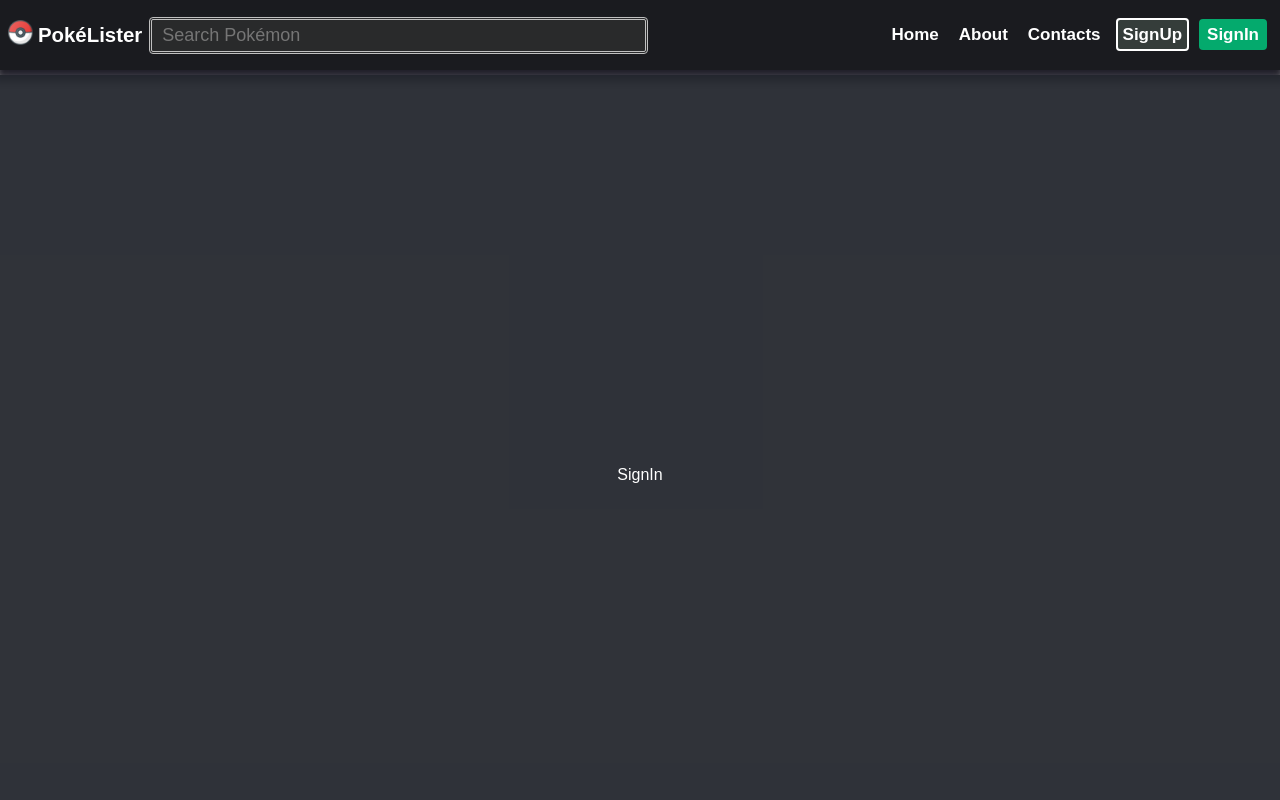
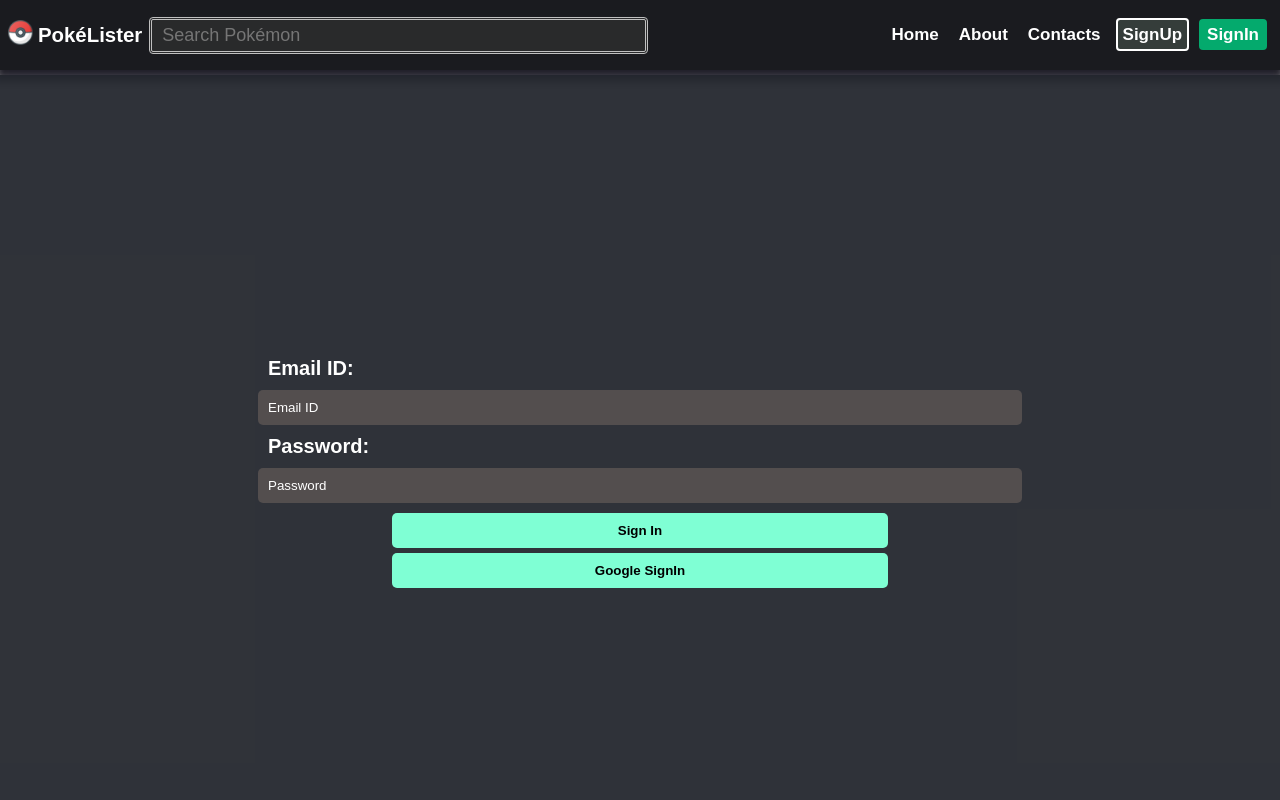
Before and after one commit to lordvader501/pokelister, a React (Vite) app: page /pokelister/signin in a window 1280 px wide. Shown: the top 800 px of the page. Built offline with nearby package versions, Linux system fonts and the light colour scheme; no server answers.

Commit message:
added signup authentication using firebase

```diff
--- a/package.json
+++ b/package.json
@@ -15,6 +15,7 @@
   "devDependencies": {
     "@parcel/transformer-sass": "^2.9.3",
     "@reduxjs/toolkit": "^1.9.5",
+    "@types/firebase": "^3.2.1",
     "@types/react": "^18.2.14",
     "@types/react-dom": "^18.2.6",
     "@types/react-redux": "^7.1.25",
--- a/src/components/SignInAndSignUp/SignIn.tsx
+++ b/src/components/SignInAndSignUp/SignIn.tsx
@@ -1,8 +1,40 @@
 import React from 'react';
+import { SubmitHandler, useForm } from 'react-hook-form';
+import './Signup.scss';
+import { auth, signInWithGooglePopup, signInWithGoogleRedirect, createUserDocFromAuth } from '../../utilities/Auth/firebase';
+import { getRedirectResult } from 'firebase/auth';
+
+interface SignInProps {
+	email:string;
+	password: string;
+}
 
 const SignIn = () => {
+	const { register, handleSubmit, formState: { errors } } = useForm<SignInProps>();
+	const onSubmit: SubmitHandler<SignInProps> = async (data) => {
+		const { email, password } = data;
+		const newdata = {
+			email: email,
+			password: password.trim(),
+		};
+		const {user} = await signInWithGoogleRedirect();
+		const userDocRef = await createUserDocFromAuth(user);
+	};
+
 	return (
-		<div className='container'>SignIn</div>
+		<div className='container'>
+			<div className='form-container'>
+				<form onSubmit={ handleSubmit(onSubmit) }>
+					<label>Email ID:</label>
+					<input placeholder= 'Email ID' type="email" {...register('email', {required:true, pattern: /^[a-zA-Z0-9_.+-]+@[a-zA-Z0-9-]+\.[a-zA-Z0-9-.]+$/i})} />
+					<label>Password:</label>
+					<input placeholder='Password' type="password" {...register('password', { required: true, minLength: 8, maxLength: 15 })} />
+					{errors.password && <span>Please enter correct password</span>}
+					<button type="submit">Sign In</button>
+					<button type="submit">Google SignIn</button>
+				</form>
+			</div>
+		</div>
 	);
 };
 
--- a/src/components/SignInAndSignUp/SignUp.tsx
+++ b/src/components/SignInAndSignUp/SignUp.tsx
@@ -1,6 +1,9 @@
-import React from 'react';
+import React, { useState } from 'react';
 import { SubmitHandler, useForm } from 'react-hook-form';
+import { useNavigate } from 'react-router-dom';
+
 import './Signup.scss';
+import { createAuthUserWithEmailAndPass, createUserDocFromAuth, signInWithGooglePopup } from '../../utilities/Auth/firebase';
 
 interface SignUpProps {
 	firstname: string;
@@ -11,23 +14,60 @@ interface SignUpProps {
 }
 
 const SignUp = () => {
-	const { register, handleSubmit, watch, formState: { errors } } = useForm<SignUpProps>();
-	const onSubmit: SubmitHandler<SignUpProps> = (data) => {
+	const { register, handleSubmit, watch,formState: { errors },reset } = useForm<SignUpProps>();
+	const [googleSigin, setGoogleSignin ] = useState(false);
+	const navigate = useNavigate();
+
+	const onSubmit: SubmitHandler<SignUpProps> = async (data) => {
 		const {firstname, lastname, email, password1 } = data;
 		const newdata = {
 			firstname: firstname.trim(),
-			lastnaem: lastname.trim(),
+			lastname: lastname.trim(),
 			email: email,
 			password: password1.trim(),
 		};
-		console.log(newdata);
+		if(!googleSigin){
+			try {
+				const {user} = await createAuthUserWithEmailAndPass(newdata.email,newdata.password);
+				console.log(user);
+				const displayName = newdata.firstname + ' ' + newdata.lastname;
+				await createUserDocFromAuth(user, {firstname, lastname, displayName});
+				reset();
+				navigate('/pokelister/signin');
+
+			} catch (error) {
+				console.log(error);
+			}
+		} else {
+			try {
+				const {user} = await signInWithGooglePopup();
+				console.log(user);
+				const [firstname , lastname]  = user.displayName ? user.displayName.split(' ') : ['', ''];
+				await createUserDocFromAuth(user, {firstname, lastname});
+				reset();
+				navigate('/pokelister/signin');
+
+			} catch (error) {
+				console.log(error);
+			}
+		}
 	};
 
+	const googleSubmit = () => {
+		handleSubmit(onSubmit)();
+	};
+
+	const changeSignInmethod = () => {
+		setGoogleSignin(true);
+	};
 
 	return (
 		<div className='container'>
 			<div className='form-container'>
-				<form onSubmit={ handleSubmit(onSubmit) }>
+				<form onSubmit={(e)=> e.preventDefault()}>
+					{
+						(!googleSigin) ?
+							(<>
 								<label>First Name:</label>
 								<input placeholder='First Name' {...register('firstname', { required: true, maxLength: 20 })} />
 								<label>Last Name:</label>
@@ -40,7 +80,17 @@ const SignUp = () => {
 								<label>Password:</label>
 								<input placeholder='retype Password' type="password" {...register('password2', { required: true, minLength: 8, maxLength: 15, validate: (val:string) => (val === watch('password1')) })} />
 								{errors.password2 && <span>Please enter correct password</span>}
-					<button type="submit">Sign Up</button>
+								<div className="form-button">
+									<button type="submit" onSubmit={ handleSubmit(onSubmit) }>Sign Up</button>
+									<button type="button" onClick={changeSignInmethod}>Sign up with different account</button>
+								</div>
+							</>
+							) : (
+								<>
+									<button type='button' onClick={googleSubmit}>Sign Up with Google</button>
+								</>
+							)
+					}
 				</form>
 			</div>
 		</div>
--- a/src/components/SignInAndSignUp/Signup.scss
+++ b/src/components/SignInAndSignUp/Signup.scss
@@ -31,10 +31,12 @@
     button {
       background-color: aquamarine;
       border:0;
-      width: 30%;
+      width: 40%;
       padding: 10px 10px 10px 10px;
       font-weight: 600;
       border-radius: 5px;
+      margin-bottom: 5px;
+
     }
   }
   ::placeholder {
@@ -42,3 +44,10 @@
     font-weight: 500;
   }
 }
+
+.form-button {
+  width: 50%;
+  display: flex;
+  flex-direction: row;
+  justify-content: space-between;
+}
--- /dev/null
+++ b/src/utilities/Auth/firebase.ts
@@ -0,0 +1,53 @@
+import { initializeApp } from 'firebase/app';
+import { getAuth, GoogleAuthProvider, createUserWithEmailAndPassword, signInWithRedirect, signInWithPopup, User } from 'firebase/auth';
+import { getFirestore, doc, getDoc, setDoc } from 'firebase/firestore';
+
+const firebaseConfig = {
+	apiKey: 'AIzaSyDtU9ZDMId2MBgO3eQZgV5dRf68oiFipuY',
+	authDomain: 'pokelister-db.firebaseapp.com',
+	projectId: 'pokelister-db',
+	storageBucket: 'pokelister-db.appspot.com',
+	messagingSenderId: '975716357472',
+	appId: '1:975716357472:web:cbc0a83765c6d900353a05',
+	measurementId: 'G-27WHLF292M'
+};
+
+const app = initializeApp(firebaseConfig);
+
+const googleProvider = new GoogleAuthProvider();
+googleProvider.setCustomParameters({
+	prompt: 'select_account'
+});
+
+export const auth = getAuth();
+export const signInWithGooglePopup = () => signInWithPopup(auth, googleProvider);
+export const signInWithGoogleRedirect = () => signInWithRedirect(auth, googleProvider);
+
+export const db = getFirestore();
+
+
+export const createUserDocFromAuth = async (userAuth: User, aditionalInfo = {}) => {
+	const userDocRef = doc(db, 'users', userAuth.uid);
+	const userSnapshot = await getDoc(userDocRef);
+	if (!userSnapshot.exists()) {
+		const { displayName, email } = userAuth;
+		const createdAt = new Date();
+		try {
+			await setDoc(userDocRef, {
+				displayName,
+				email,
+				createdAt,
+				...aditionalInfo
+			});
+		} catch (error) {
+			console.log(error);
+		}
+	}
+
+	return userDocRef;
+};
+
+export const createAuthUserWithEmailAndPass = async (email: string, password: string) => {
+
+	return await createUserWithEmailAndPassword(auth, email, password);
+};
--- a/tsconfig.json
+++ b/tsconfig.json
@@ -100,8 +100,8 @@
   },
   "include": [
     "src/**/*.ts",
-    "src/**/*.tsx"
-, "src/utilities/autoScrollNavbar.js"  ],
+    "src/**/*.tsx",
+  ],
   "exclude": [
     "node_modules"
   ]
```
Also changed, not shown: 1 other file (tests, documents, lock files or other folders). Lines whose indentation alone changed are shown as unchanged.
